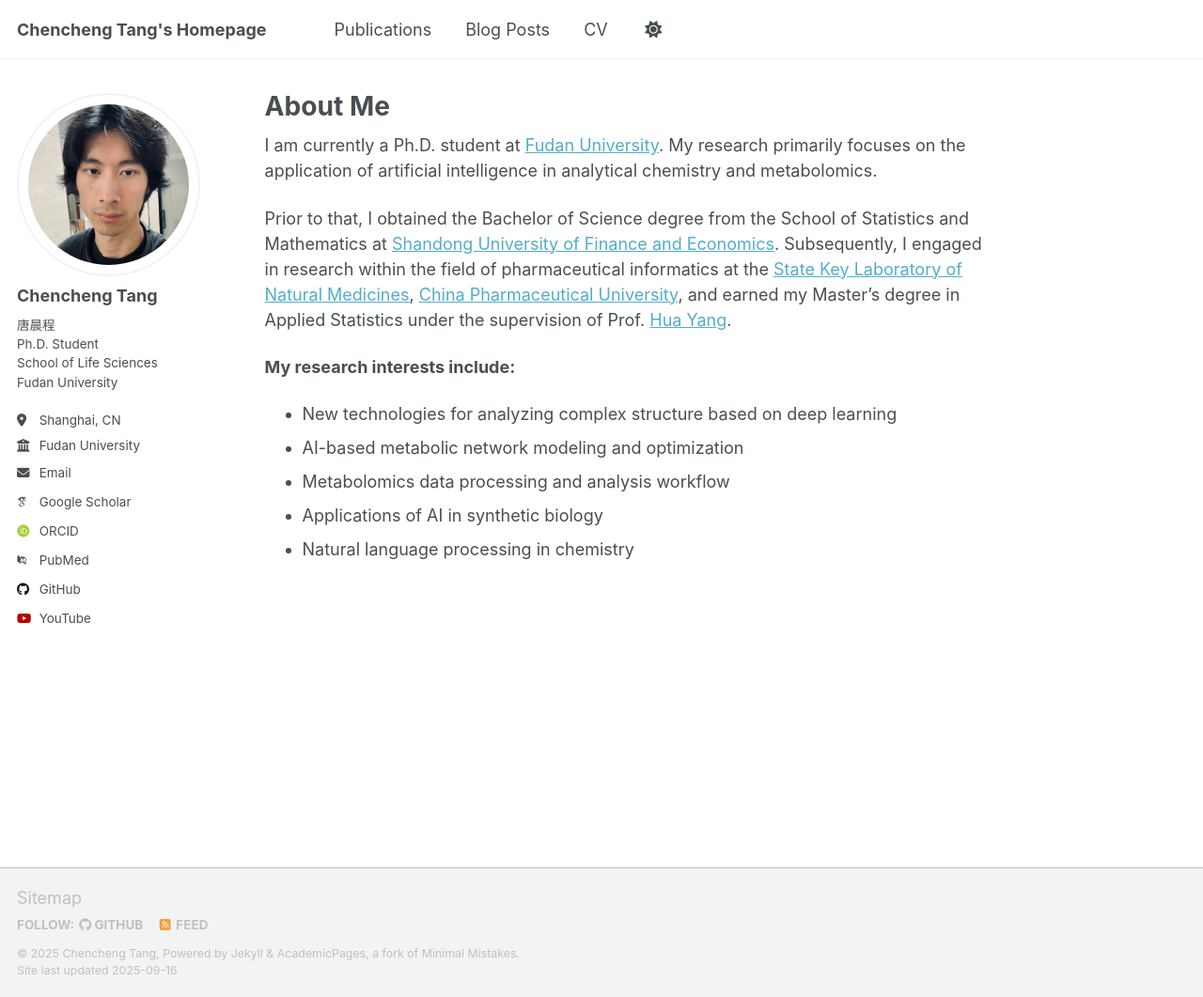
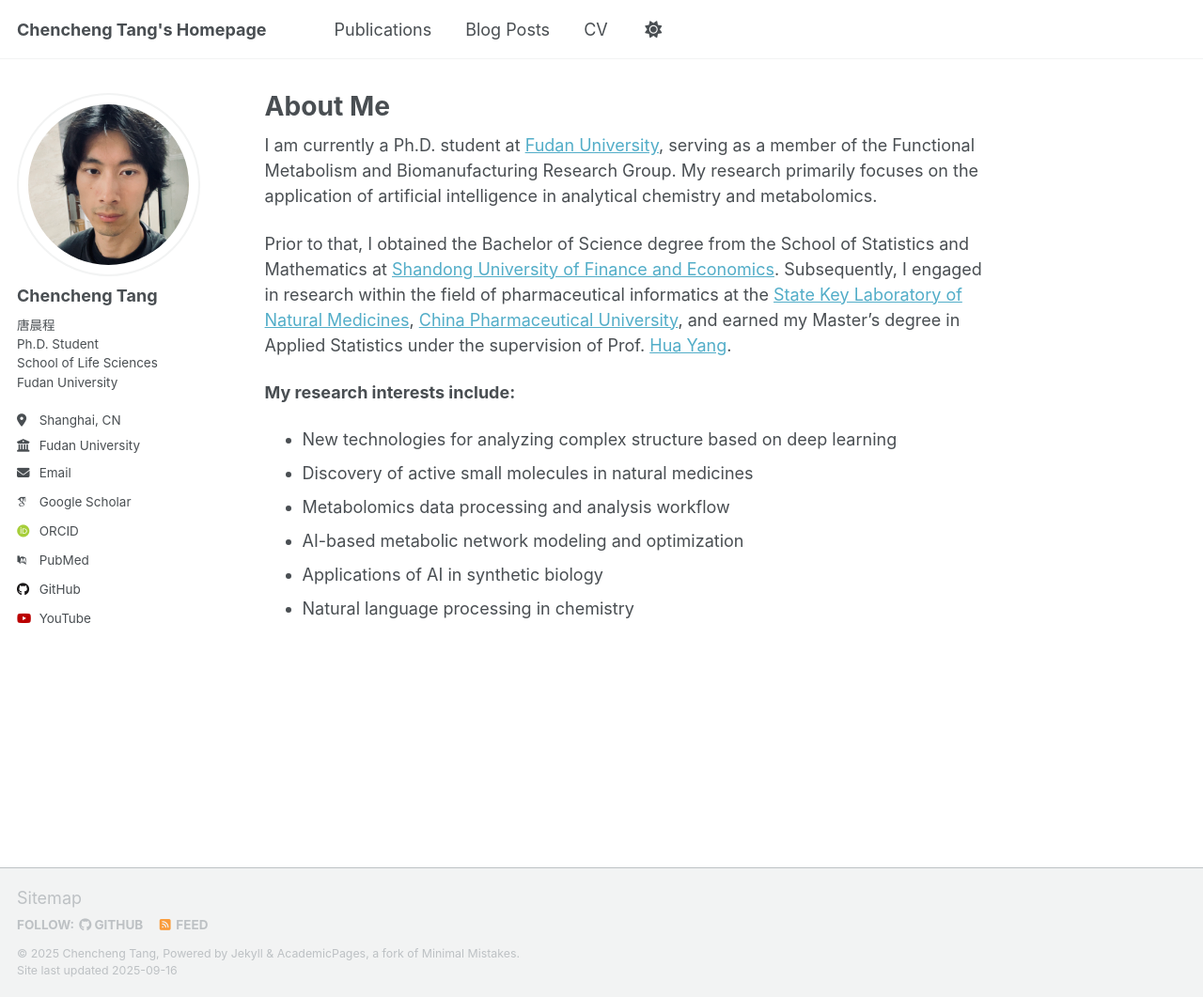
Before and after one commit to AI4Sfrontline/ai4sfrontline.github.io, a Jekyll site: the page built from _pages/about.md, in a window 1280 px wide and 1061 px high. Shown: the whole window at 94% size. Built offline with Jekyll 4.4.1, drawn with Linux system fonts in a browser that asks for light colours; some web fonts are replaced; a script that is not in the unit is left out.

Commit message:
Update about.md

```diff
--- a/_pages/about.md
+++ b/_pages/about.md
@@ -7,7 +7,7 @@ redirect_from:
   - /about.html
 ---
 
-I am currently a Ph.D. student at [Fudan University](https://www.fudan.edu.cn/). My research primarily focuses on the application of artificial intelligence in analytical chemistry and metabolomics.
+I am currently a Ph.D. student at [Fudan University](https://www.fudan.edu.cn/), serving as a member of the Functional Metabolism and Biomanufacturing Research Group. My research primarily focuses on the application of artificial intelligence in analytical chemistry and metabolomics.
 
 Prior to that, I obtained the Bachelor of Science degree from the School of Statistics and Mathematics at [Shandong University of Finance and Economics](https://www.sdufe.edu.cn/). Subsequently, I engaged in research within the field of pharmaceutical informatics at the [State Key Laboratory of Natural Medicines](https://sklnm.cpu.edu.cn/), [China Pharmaceutical University](https://www.cpu.edu.cn/), and earned my Master's degree in Applied Statistics under the supervision of Prof. [Hua Yang](https://ygl.cpu.edu.cn/gmis5/dsfc/dsfcgrxx/D84FD2ED7B95527E0C23D4E3DC685EE6).
 
@@ -15,8 +15,9 @@ Prior to that, I obtained the Bachelor of Science degree from the School of Stat
 
 <ul>
 <li>New technologies for analyzing complex structure based on deep learning</li>
+<li>Discovery of active small molecules in natural medicines</li>
+<li>Metabolomics data processing and analysis workflow</li>
 <li>AI-based metabolic network modeling and optimization</li>
-<li>Metabolomics data processing and analysis workflow</li>
 <li>Applications of AI in synthetic biology</li>
 <li>Natural language processing in chemistry</li>
 </ul>
```
